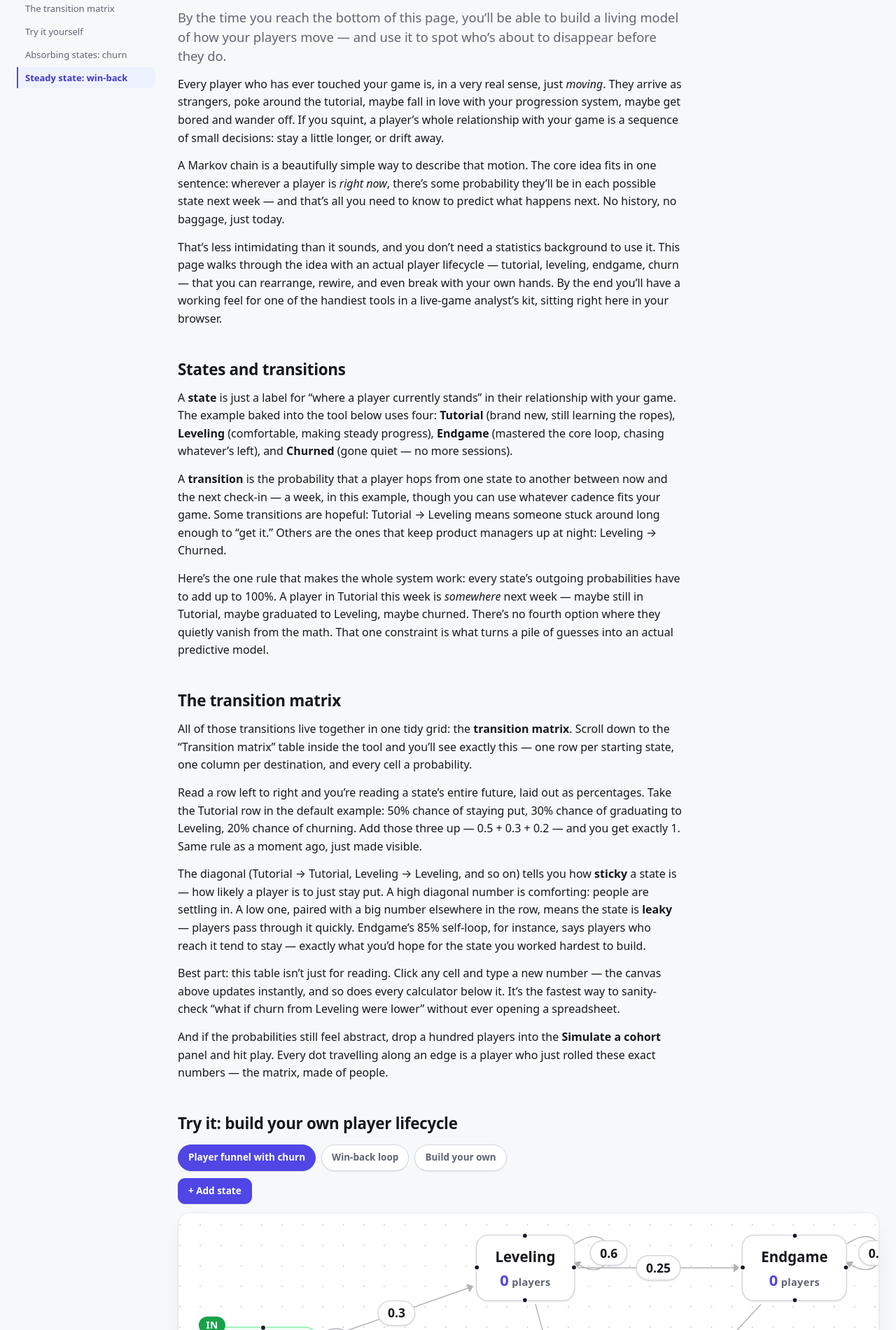
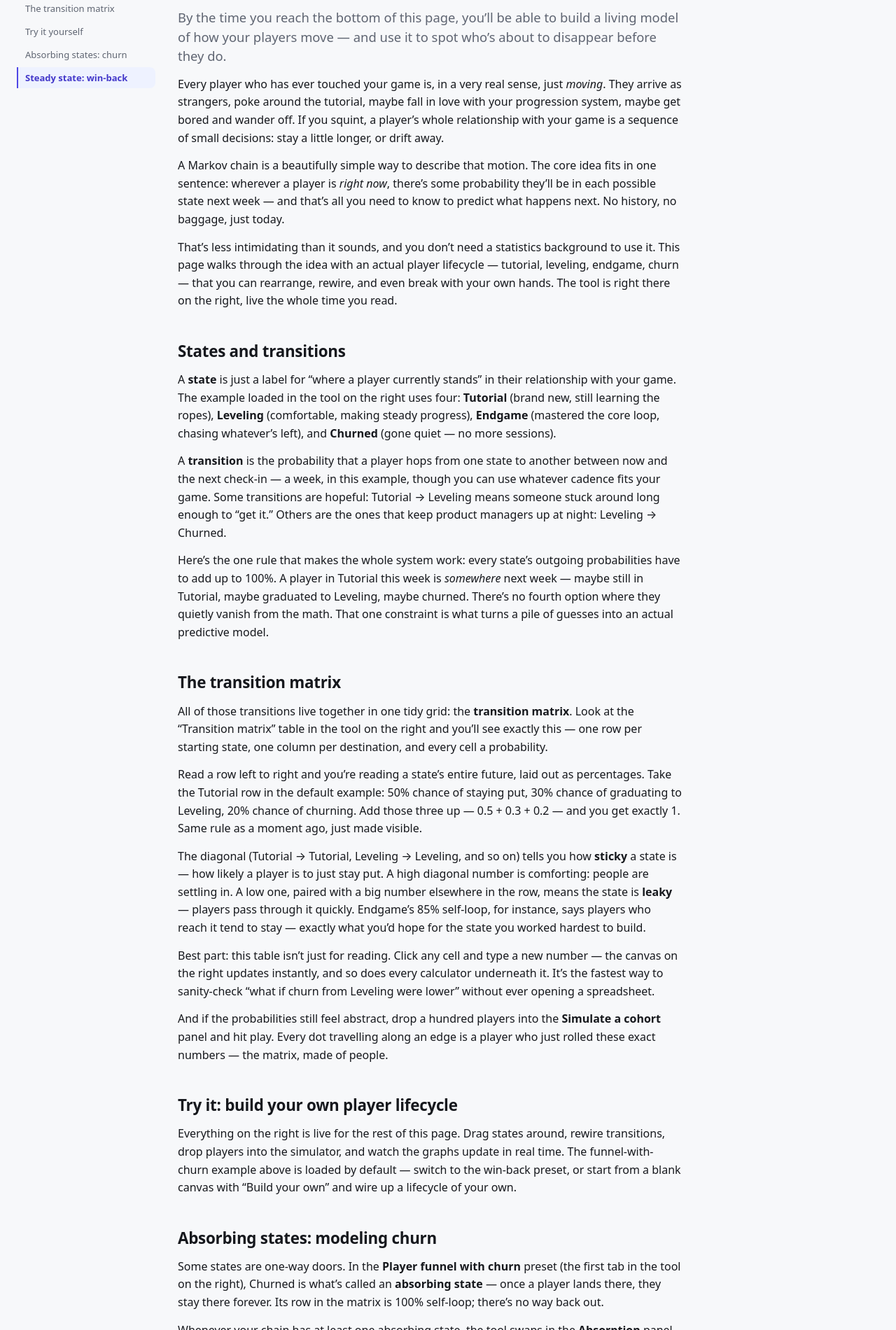
Before and after one commit to ugurkc/markov-transitions, a React (Vite) app: page / in a window 1280 px wide. Shown: the part 140-2040 px from the top of the page at 70% size. Built offline with nearby package versions, Linux system fonts and the light colour scheme.

Commit message:
Rearrange layout: prose on the left, the whole interactive tool sticky on the right

```diff
--- a/src/App.tsx
+++ b/src/App.tsx
@@ -32,6 +32,7 @@ function App() {
       />
       <Sidebar sections={SECTIONS} />
       <main>
+        <div className="content-layout">
           <article className="article">
             <header className="article-header" id="intro">
               <p className="eyebrow">Interactive essay</p>
@@ -47,28 +48,29 @@ function App() {
             <section>
               <p>
                 Every player who has ever touched your game is, in a very real
-              sense, just&nbsp;<em>moving</em>. They arrive as strangers, poke
-              around the tutorial, maybe fall in love with your progression
-              system, maybe get bored and wander off. If you squint, a
-              player&rsquo;s whole relationship with your game is a sequence
-              of small decisions: stay a little longer, or drift away.
+                sense, just&nbsp;<em>moving</em>. They arrive as strangers,
+                poke around the tutorial, maybe fall in love with your
+                progression system, maybe get bored and wander off. If you
+                squint, a player&rsquo;s whole relationship with your game is
+                a sequence of small decisions: stay a little longer, or drift
+                away.
               </p>
               <p>
                 A Markov chain is a beautifully simple way to describe that
                 motion. The core idea fits in one sentence: wherever a player
                 is <em>right now</em>, there&rsquo;s some probability
                 they&rsquo;ll be in each possible state next week &mdash; and
-              that&rsquo;s all you need to know to predict what happens next.
-              No history, no baggage, just today.
+                that&rsquo;s all you need to know to predict what happens
+                next. No history, no baggage, just today.
               </p>
               <p>
-              That&rsquo;s less intimidating than it sounds, and you don&rsquo;t
-              need a statistics background to use it. This page walks through
-              the idea with an actual player lifecycle &mdash; tutorial,
-              leveling, endgame, churn &mdash; that you can rearrange, rewire,
-              and even break with your own hands. By the end you&rsquo;ll have
-              a working feel for one of the handiest tools in a live-game
-              analyst&rsquo;s kit, sitting right here in your browser.
+                That&rsquo;s less intimidating than it sounds, and you
+                don&rsquo;t need a statistics background to use it. This page
+                walks through the idea with an actual player lifecycle
+                &mdash; tutorial, leveling, endgame, churn &mdash; that you
+                can rearrange, rewire, and even break with your own hands.
+                The tool is right there on the right, live the whole time you
+                read.
               </p>
             </section>
 
@@ -77,27 +79,27 @@ function App() {
               <p>
                 A <strong>state</strong> is just a label for &ldquo;where a
                 player currently stands&rdquo; in their relationship with your
-              game. The example baked into the tool below uses four:{' '}
-              <strong>Tutorial</strong> (brand new, still learning the ropes),{' '}
-              <strong>Leveling</strong> (comfortable, making steady progress),{' '}
-              <strong>Endgame</strong> (mastered the core loop, chasing
-              whatever&rsquo;s left), and <strong>Churned</strong> (gone
-              quiet &mdash; no more sessions).
+                game. The example loaded in the tool on the right uses four:{' '}
+                <strong>Tutorial</strong> (brand new, still learning the
+                ropes), <strong>Leveling</strong> (comfortable, making steady
+                progress), <strong>Endgame</strong> (mastered the core loop,
+                chasing whatever&rsquo;s left), and <strong>Churned</strong>{' '}
+                (gone quiet &mdash; no more sessions).
               </p>
               <p>
                 A <strong>transition</strong> is the probability that a player
                 hops from one state to another between now and the next
                 check-in &mdash; a week, in this example, though you can use
                 whatever cadence fits your game. Some transitions are hopeful:
-              Tutorial &rarr; Leveling means someone stuck around long enough
-              to &ldquo;get it.&rdquo; Others are the ones that keep product
-              managers up at night: Leveling &rarr; Churned.
+                Tutorial &rarr; Leveling means someone stuck around long
+                enough to &ldquo;get it.&rdquo; Others are the ones that keep
+                product managers up at night: Leveling &rarr; Churned.
               </p>
               <p>
                 Here&rsquo;s the one rule that makes the whole system work:
                 every state&rsquo;s outgoing probabilities have to add up to
-              100%. A player in Tutorial this week is <em>somewhere</em> next
-              week &mdash; maybe still in Tutorial, maybe graduated to
+                100%. A player in Tutorial this week is <em>somewhere</em>{' '}
+                next week &mdash; maybe still in Tutorial, maybe graduated to
                 Leveling, maybe churned. There&rsquo;s no fourth option where
                 they quietly vanish from the math. That one constraint is what
                 turns a pile of guesses into an actual predictive model.
@@ -108,93 +110,99 @@ function App() {
               <h2>The transition matrix</h2>
               <p>
                 All of those transitions live together in one tidy grid: the{' '}
-              <strong>transition matrix</strong>. Scroll down to the
-              &ldquo;Transition matrix&rdquo; table inside the tool and
-              you&rsquo;ll see exactly this &mdash; one row per starting
-              state, one column per destination, and every cell a
-              probability.
+                <strong>transition matrix</strong>. Look at the &ldquo;Transition
+                matrix&rdquo; table in the tool on the right and you&rsquo;ll
+                see exactly this &mdash; one row per starting state, one
+                column per destination, and every cell a probability.
               </p>
               <p>
                 Read a row left to right and you&rsquo;re reading a
                 state&rsquo;s entire future, laid out as percentages. Take the
-              Tutorial row in the default example: 50% chance of staying put,
-              30% chance of graduating to Leveling, 20% chance of churning.
-              Add those three up &mdash; 0.5 + 0.3 + 0.2 &mdash; and you get
-              exactly 1. Same rule as a moment ago, just made visible.
+                Tutorial row in the default example: 50% chance of staying
+                put, 30% chance of graduating to Leveling, 20% chance of
+                churning. Add those three up &mdash; 0.5 + 0.3 + 0.2 &mdash;
+                and you get exactly 1. Same rule as a moment ago, just made
+                visible.
               </p>
               <p>
                 The diagonal (Tutorial &rarr; Tutorial, Leveling &rarr;
                 Leveling, and so on) tells you how <strong>sticky</strong> a
-              state is &mdash; how likely a player is to just stay put. A high
-              diagonal number is comforting: people are settling in. A low
-              one, paired with a big number elsewhere in the row, means the
-              state is <strong>leaky</strong> &mdash; players pass through it
-              quickly. Endgame&rsquo;s 85% self-loop, for instance, says
-              players who reach it tend to stay &mdash; exactly what
-              you&rsquo;d hope for the state you worked hardest to build.
+                state is &mdash; how likely a player is to just stay put. A
+                high diagonal number is comforting: people are settling in. A
+                low one, paired with a big number elsewhere in the row, means
+                the state is <strong>leaky</strong> &mdash; players pass
+                through it quickly. Endgame&rsquo;s 85% self-loop, for
+                instance, says players who reach it tend to stay &mdash;
+                exactly what you&rsquo;d hope for the state you worked
+                hardest to build.
               </p>
               <p>
                 Best part: this table isn&rsquo;t just for reading. Click any
-              cell and type a new number &mdash; the canvas above updates
-              instantly, and so does every calculator below it. It&rsquo;s the
-              fastest way to sanity-check &ldquo;what if churn from Leveling
-              were lower&rdquo; without ever opening a spreadsheet.
+                cell and type a new number &mdash; the canvas on the right
+                updates instantly, and so does every calculator underneath it.
+                It&rsquo;s the fastest way to sanity-check &ldquo;what if
+                churn from Leveling were lower&rdquo; without ever opening a
+                spreadsheet.
               </p>
               <p>
                 And if the probabilities still feel abstract, drop a hundred
-              players into the <strong>Simulate a cohort</strong> panel and hit
-              play. Every dot travelling along an edge is a player who just
-              rolled these exact numbers &mdash; the matrix, made of people.
+                players into the <strong>Simulate a cohort</strong> panel and
+                hit play. Every dot travelling along an edge is a player who
+                just rolled these exact numbers &mdash; the matrix, made of
+                people.
               </p>
             </section>
 
-          <section className="tool-section" id="try-it">
+            <section id="try-it">
               <h2>Try it: build your own player lifecycle</h2>
-            <ChainCanvas chain={chain} dispatch={dispatch} theme={theme} sim={sim} />
-            <div className="sim-layout">
-              <SimulationPanel chain={chain} dispatch={dispatch} sim={sim} />
-              <RetentionChart chain={chain} sim={sim} />
-            </div>
-            <MatrixPanel chain={chain} dispatch={dispatch} />
-            <CalculatorsSection chain={chain} />
+              <p>
+                Everything on the right is live for the rest of this page.
+                Drag states around, rewire transitions, drop players into the
+                simulator, and watch the graphs update in real time. The
+                funnel-with-churn example above is loaded by default &mdash;
+                switch to the win-back preset, or start from a blank canvas
+                with &ldquo;Build your own&rdquo; and wire up a lifecycle of
+                your own.
+              </p>
             </section>
 
             <section id="absorbing-states">
               <h2>Absorbing states: modeling churn</h2>
               <p>
                 Some states are one-way doors. In the{' '}
-              <strong>Player funnel with churn</strong> preset (the first tab
-              above the canvas), Churned is what&rsquo;s called an{' '}
-              <strong>absorbing state</strong> &mdash; once a player lands
-              there, they stay there forever. Its row in the matrix is 100%
-              self-loop; there&rsquo;s no way back out.
+                <strong>Player funnel with churn</strong> preset (the first
+                tab in the tool on the right), Churned is what&rsquo;s called
+                an <strong>absorbing state</strong> &mdash; once a player
+                lands there, they stay there forever. Its row in the matrix
+                is 100% self-loop; there&rsquo;s no way back out.
               </p>
               <p>
                 Whenever your chain has at least one absorbing state, the tool
                 swaps in the <strong>Absorption</strong> panel, which answers
                 two questions every retention team actually cares about: if a
-              player is standing in a given state right now, what&rsquo;s the
-              chance they eventually churn &mdash; and how long do they have
-              left?
+                player is standing in a given state right now, what&rsquo;s
+                the chance they eventually churn &mdash; and how long do they
+                have left?
               </p>
               <p>
                 For this preset, the honest answer to the first question is:
-              everyone eventually churns, 100%, no exceptions &mdash; because
-              Churned is the only door that never opens back up. What differs
-              is the <em>when</em>. A brand-new player in Tutorial has, on
-              average, about <strong>6 weeks</strong> left before they&rsquo;re
-              gone. Someone who&rsquo;s already made it to Leveling or Endgame
-              buys a little more time &mdash; roughly{' '}
-              <strong>6.7 weeks</strong> on average &mdash; because
-              they&rsquo;ve already proven they&rsquo;re a bit stickier than
-              the average new arrival.
+                everyone eventually churns, 100%, no exceptions &mdash;
+                because Churned is the only door that never opens back up.
+                What differs is the <em>when</em>. A brand-new player in
+                Tutorial has, on average, about <strong>6 weeks</strong> left
+                before they&rsquo;re gone. Someone who&rsquo;s already made it
+                to Leveling or Endgame buys a little more time &mdash;
+                roughly <strong>6.7 weeks</strong> on average &mdash; because
+                they&rsquo;ve already proven they&rsquo;re a bit stickier
+                than the average new arrival.
               </p>
               <p>
-              Try it yourself: open the Absorption panel, change the starting
-              state, and watch the expected-weeks number move. Then nudge
-              Endgame&rsquo;s self-loop probability up in the matrix table and
-              watch that number stretch even further. That&rsquo;s the whole
-              game of retention work, distilled into one slider.
+                Try it yourself: open the Absorption panel, change the
+                starting state, and watch the expected-weeks number move.
+                Then nudge Endgame&rsquo;s self-loop probability up in the
+                matrix table and watch that number stretch even further.
+                That&rsquo;s the whole game of retention work, distilled into
+                one slider.
               </p>
             </section>
 
@@ -204,10 +212,10 @@ function App() {
                 Not every chain ends in a dead end. Switch to the{' '}
                 <strong>Win-back loop</strong> preset and you&rsquo;ll notice
                 Churned isn&rsquo;t absorbing anymore &mdash; 20% of churned
-              players wander back in as <strong>Returning</strong>, and from
-              there most of them (70%) make their way to Leveling. Suddenly
-              there&rsquo;s no permanent exit at all: every player just
-              cycles through states forever.
+                players wander back in as <strong>Returning</strong>, and
+                from there most of them (70%) make their way to Leveling.
+                Suddenly there&rsquo;s no permanent exit at all: every player
+                just cycles through states forever.
               </p>
               <p>
                 When a chain has no absorbing states, &ldquo;expected time to
@@ -226,17 +234,18 @@ function App() {
                 snapshot in time. Only <strong>27.3%</strong> are enjoying
                 Endgame, <strong>16.4%</strong> are Leveling, and a modest{' '}
                 <strong>9.4%</strong> are freshly Returning. Tutorial rounds
-              down to essentially 0%, because almost nobody stays a brand-new
-              player for long &mdash; they either progress or churn within a
-              week or two.
+                down to essentially 0%, because almost nobody stays a
+                brand-new player for long &mdash; they either progress or
+                churn within a week or two.
               </p>
               <p>
                 That 46.9% is the real value of modeling a win-back loop:
-              it&rsquo;s not a doom number, it&rsquo;s a target. Every tenth
-              of a percent you shave off Churned&rsquo;s self-loop &mdash; by
-              getting a win-back offer in front of players faster, or smoothing
-              the on-ramp back into Leveling &mdash; permanently reshapes that
-              whole steady-state mix in your favor.
+                it&rsquo;s not a doom number, it&rsquo;s a target. Every
+                tenth of a percent you shave off Churned&rsquo;s self-loop
+                &mdash; by getting a win-back offer in front of players
+                faster, or smoothing the on-ramp back into Leveling &mdash;
+                permanently reshapes that whole steady-state mix in your
+                favor.
               </p>
             </section>
 
@@ -244,28 +253,29 @@ function App() {
               <p>
                 A few honest caveats before you go build your own. A Markov
                 chain assumes the future only depends on where a player is{' '}
-              <em>right now</em> &mdash; not how they got there, not how long
-              they&rsquo;ve been there, not what day of the week it is. Real
-              players are messier than that: someone who&rsquo;s been stuck
-              in Tutorial for one week behaves differently than someone
-              stuck there for eight. If that distinction matters for your
-              game, you&rsquo;ll eventually want richer models &mdash; but
-              this one gets you shockingly far for how simple it is, and
-              it&rsquo;s the right place to start.
+                <em>right now</em> &mdash; not how they got there, not how
+                long they&rsquo;ve been there, not what day of the week it
+                is. Real players are messier than that: someone who&rsquo;s
+                been stuck in Tutorial for one week behaves differently than
+                someone stuck there for eight. If that distinction matters
+                for your game, you&rsquo;ll eventually want richer models
+                &mdash; but this one gets you shockingly far for how simple
+                it is, and it&rsquo;s the right place to start.
               </p>
               <p>
                 The states and probabilities baked into the two presets here
-              are illustrative, not measured &mdash; plug in your own numbers
-              from real cohort data and the same math turns into a genuinely
-              useful forecasting tool. Natural next steps from there include
-              splitting states by acquisition channel or platform, modeling
-              seasonal shifts by re-estimating the matrix month over month, or
-              feeding the Absorption panel&rsquo;s expected-time numbers
-              straight into a lifetime-value model.
+                are illustrative, not measured &mdash; plug in your own
+                numbers from real cohort data and the same math turns into a
+                genuinely useful forecasting tool. Natural next steps from
+                there include splitting states by acquisition channel or
+                platform, modeling seasonal shifts by re-estimating the
+                matrix month over month, or feeding the Absorption
+                panel&rsquo;s expected-time numbers straight into a
+                lifetime-value model.
               </p>
               <p>
-              If you build something with this, or find a bug, the source is
-              right here &mdash; link in the footer. Happy modeling.
+                If you build something with this, or find a bug, the source
+                is right here &mdash; link in the footer. Happy modeling.
               </p>
             </section>
 
@@ -273,6 +283,17 @@ function App() {
               <a href={REPO_URL}>Source on GitHub</a>
             </footer>
           </article>
+
+          <aside className="tool-sidebar">
+            <ChainCanvas chain={chain} dispatch={dispatch} theme={theme} sim={sim} />
+            <div className="sim-layout">
+              <SimulationPanel chain={chain} dispatch={dispatch} sim={sim} />
+              <RetentionChart chain={chain} sim={sim} />
+            </div>
+            <MatrixPanel chain={chain} dispatch={dispatch} />
+            <CalculatorsSection chain={chain} />
+          </aside>
+        </div>
       </main>
     </div>
   )
--- a/src/index.css
+++ b/src/index.css
@@ -230,31 +230,58 @@ main {
   }
 }
 
-/* --- Article layout --- */
+/* --- Content layout: prose on the left, the live tool pinned on the right --- */
 
-/* Prose blocks sit in a 720px reading column that hugs the left edge of a
-   1100px-wide centered container; the tool section fills that same
-   container. Every section therefore shares one left edge at any viewport
-   width — independently auto-centering a 720px column and a 1100px column
-   in the same parent misaligns them whenever the parent is between the two
-   widths, which is what caused the previous inconsistent indentation. */
-.article {
-  max-width: 1148px;
-  margin: 0 auto;
+.content-layout {
+  display: flex;
+  align-items: flex-start;
+  gap: 40px;
   padding: 0 24px 32px;
 }
 
-.article > * {
+.article {
+  flex: 1 1 720px;
   max-width: 720px;
-}
-
-.article > .tool-section {
-  max-width: 1100px;
-  width: 100%;
+  min-width: 420px;
 }
 
 .article section {
   scroll-margin-top: 28px;
+}
+
+/* Pinned in the viewport as the article scrolls past, with its own
+   scrollbar once its content — canvas, sim, matrix, calculators — outgrows
+   the available height. Mirrors the TOC sidebar's own sticky recipe. */
+.tool-sidebar {
+  flex: 1 1 480px;
+  min-width: 480px;
+  position: sticky;
+  top: 24px;
+  max-height: calc(100vh - 48px);
+  overflow-y: auto;
+  overflow-x: hidden;
+  padding: 0 4px 24px 0;
+}
+
+/* Deliberately a higher breakpoint than the TOC sidebar's own (1099px): the
+   canvas and preset bar need more room than a bare two-column split would
+   leave once the TOC is still competing for width, so this collapses to a
+   single column earlier — while the TOC keeps hiding at its own threshold,
+   freeing extra room right up until that point. */
+@media (max-width: 1360px) {
+  .content-layout {
+    flex-direction: column;
+    gap: 0;
+  }
+
+  .tool-sidebar {
+    position: static;
+    max-height: none;
+    overflow: visible;
+    width: 100%;
+    padding: 0;
+    margin-top: 8px;
+  }
 }
 
 .article-header {
@@ -305,10 +332,6 @@ h2 {
 
 a {
   color: var(--accent);
-}
-
-.tool-section h2 {
-  margin-bottom: 6px;
 }
 
 .article-footer {
@@ -619,21 +642,14 @@ a {
   letter-spacing: 0.02em;
 }
 
-/* Simulation settings on the left, the retention chart on the right, sharing
-   a row so they read as one connected setup-and-result pair. Stacks on
-   narrow screens where there isn't room to keep them side by side. */
+/* Sim settings, then the retention chart, stacked — the tool sidebar itself
+   is the narrow column now, so there's no longer room to run these side by
+   side the way they could when the tool spanned the full page width. */
 .sim-layout {
-  display: grid;
-  grid-template-columns: minmax(0, 1fr) minmax(0, 1fr);
-  align-items: stretch;
+  display: flex;
+  flex-direction: column;
   gap: 16px;
   margin-top: 16px;
-}
-
-@media (max-width: 760px) {
-  .sim-layout {
-    grid-template-columns: 1fr;
-  }
 }
 
 .sim-panel,
```
Lines whose indentation alone changed are shown as unchanged.
